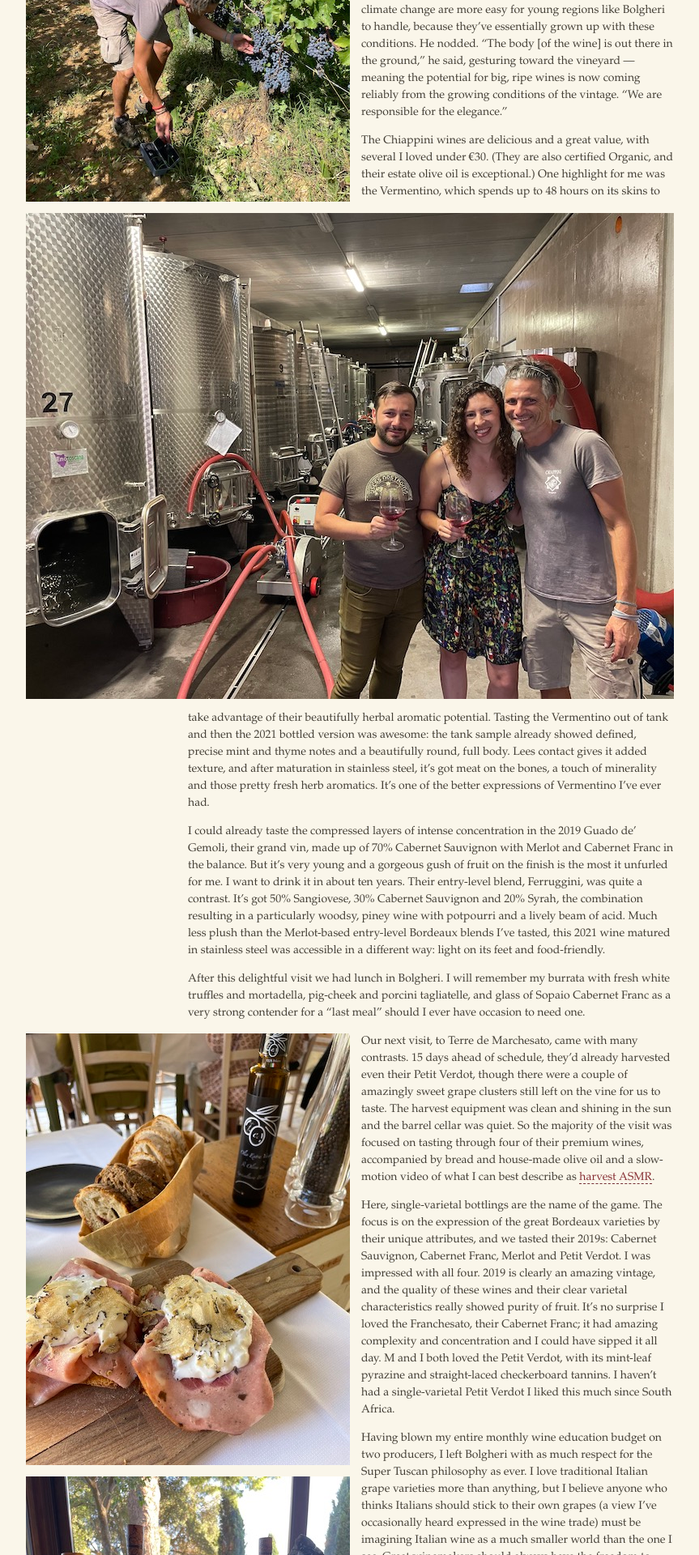
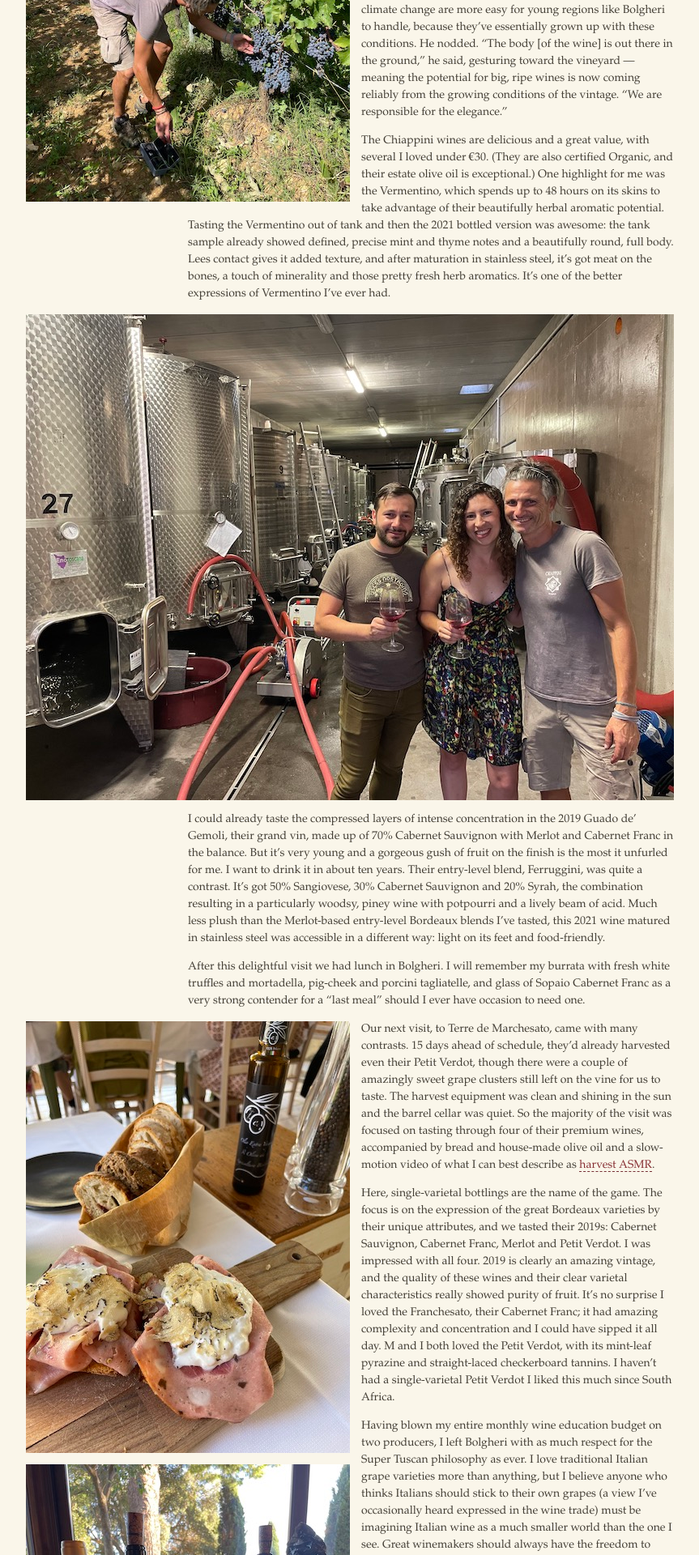
Before and after one commit to nywinewench/nywinewench.github.io, a Jekyll site: the page built from _posts/2022-9-14-bolgheri.md, in a window 1280 px wide. Shown: the part 1572-3492 px from the top of the page at 81% size, without its empty margins (208-1071 px from the left). Built offline with Jekyll 4.4.1, drawn with Linux system fonts in a browser that asks for light colours; some web fonts are replaced; comment, search, counter and statistics services are not loaded.

Commit message:
Photo move

```diff
--- a/_posts/2022-9-14-bolgheri.md
+++ b/_posts/2022-9-14-bolgheri.md
@@ -39,9 +39,9 @@ It’s hot in Bolgheri, but the proximity to the ocean brings cool daytime breez
 
 On that note, I asked Alessandro if the increasing effects of climate change are more easy for young regions like Bolgheri to handle, because they've essentially grown up with these conditions. He nodded. "The body [of the wine] is out there in the ground," he said, gesturing toward the vineyard — meaning the potential for big, ripe wines is now coming reliably from the growing conditions of the vintage. "We are responsible for the elegance."
 
+The Chiappini wines are delicious and a great value, with several I loved under €30. (They are also certified Organic, and their estate olive oil is exceptional.) One highlight for me was the Vermentino, which spends up to 48 hours on its skins to take advantage of their beautifully herbal aromatic potential. Tasting the Vermentino out of tank and then the 2021 bottled version was awesome: the tank sample already showed defined, precise mint and thyme notes and a beautifully round, full body. Lees contact gives it added texture, and after maturation in stainless steel, it’s got meat on the bones, a touch of minerality and those pretty fresh herb aromatics. It’s one of the better expressions of Vermentino I’ve ever had.
+
 ![alessandrogroup](/photos/alessandrogroup.jpg "Meeting Alessandro Bonaguidi")
-
-The Chiappini wines are delicious and a great value, with several I loved under €30. (They are also certified Organic, and their estate olive oil is exceptional.) One highlight for me was the Vermentino, which spends up to 48 hours on its skins to take advantage of their beautifully herbal aromatic potential. Tasting the Vermentino out of tank and then the 2021 bottled version was awesome: the tank sample already showed defined, precise mint and thyme notes and a beautifully round, full body. Lees contact gives it added texture, and after maturation in stainless steel, it’s got meat on the bones, a touch of minerality and those pretty fresh herb aromatics. It’s one of the better expressions of Vermentino I’ve ever had.
 
 I could already taste the compressed layers of intense concentration in the 2019 Guado de’ Gemoli, their grand vin, made up of 70% Cabernet Sauvignon with Merlot and Cabernet Franc in the balance. But it’s very young and a gorgeous gush of fruit on the finish is the most it unfurled for me. I want to drink it in about ten years. Their entry-level blend, Ferruggini, was quite a contrast. It’s got 50% Sangiovese, 30% Cabernet Sauvignon and 20% Syrah, the combination resulting in a particularly woodsy, piney wine with potpourri and a lively beam of acid. Much less plush than the Merlot-based entry-level Bordeaux blends I’ve tasted, this 2021 wine matured in stainless steel was accessible in a different way: light on its feet and food-friendly.
 
```
